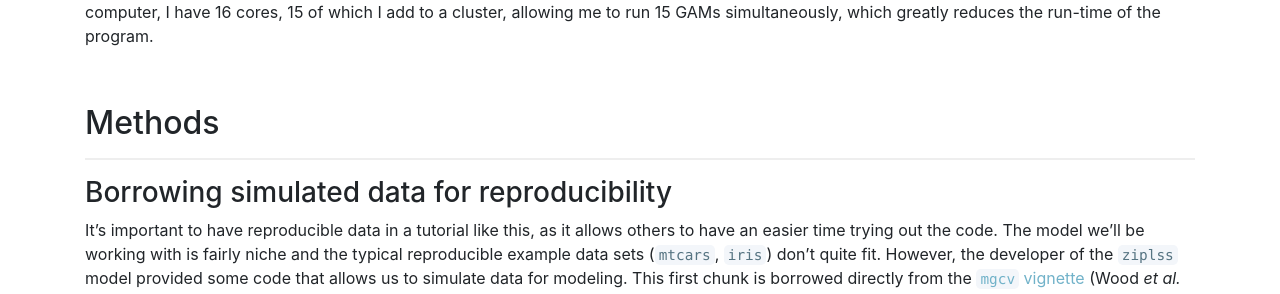
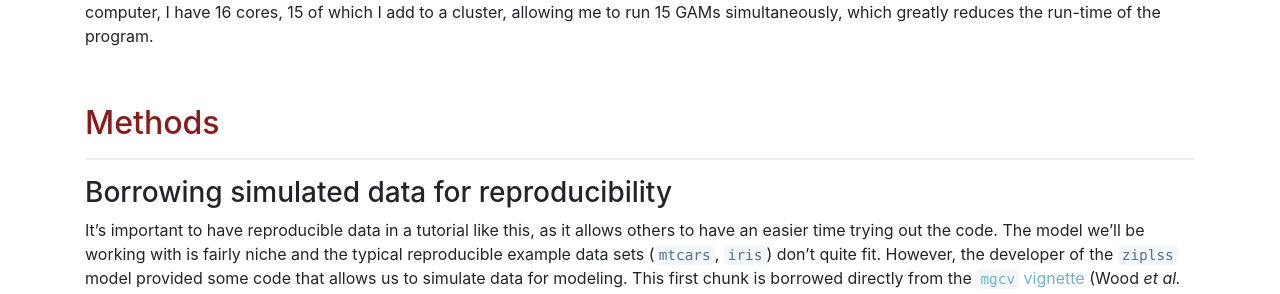
Before and after one commit to chrisyeh96/chrisyeh96.github.io, a Jekyll site: the page built from _posts/2019-05-29-Auto-Nested-Mod.md, in a window 1280 px wide. Shown: the part 1081-1375 px from the top of the page. Built offline with Jekyll 4.4.1, drawn with Linux system fonts in a browser that asks for light colours; nearby versions of some CDN libraries.

Commit message:
Update 2019-05-29-Auto-Nested-Mod.md

```diff
--- a/_posts/2019-05-29-Auto-Nested-Mod.md
+++ b/_posts/2019-05-29-Auto-Nested-Mod.md
@@ -23,7 +23,7 @@ This is all well and good, but the two-stage strcutre of the model formula makes
 
 <br>
 
-## Methods
+## <span style="color:#881c1c">Methods</span>
 ---
 ### Borrowing simulated data for reproducibility
 
```
